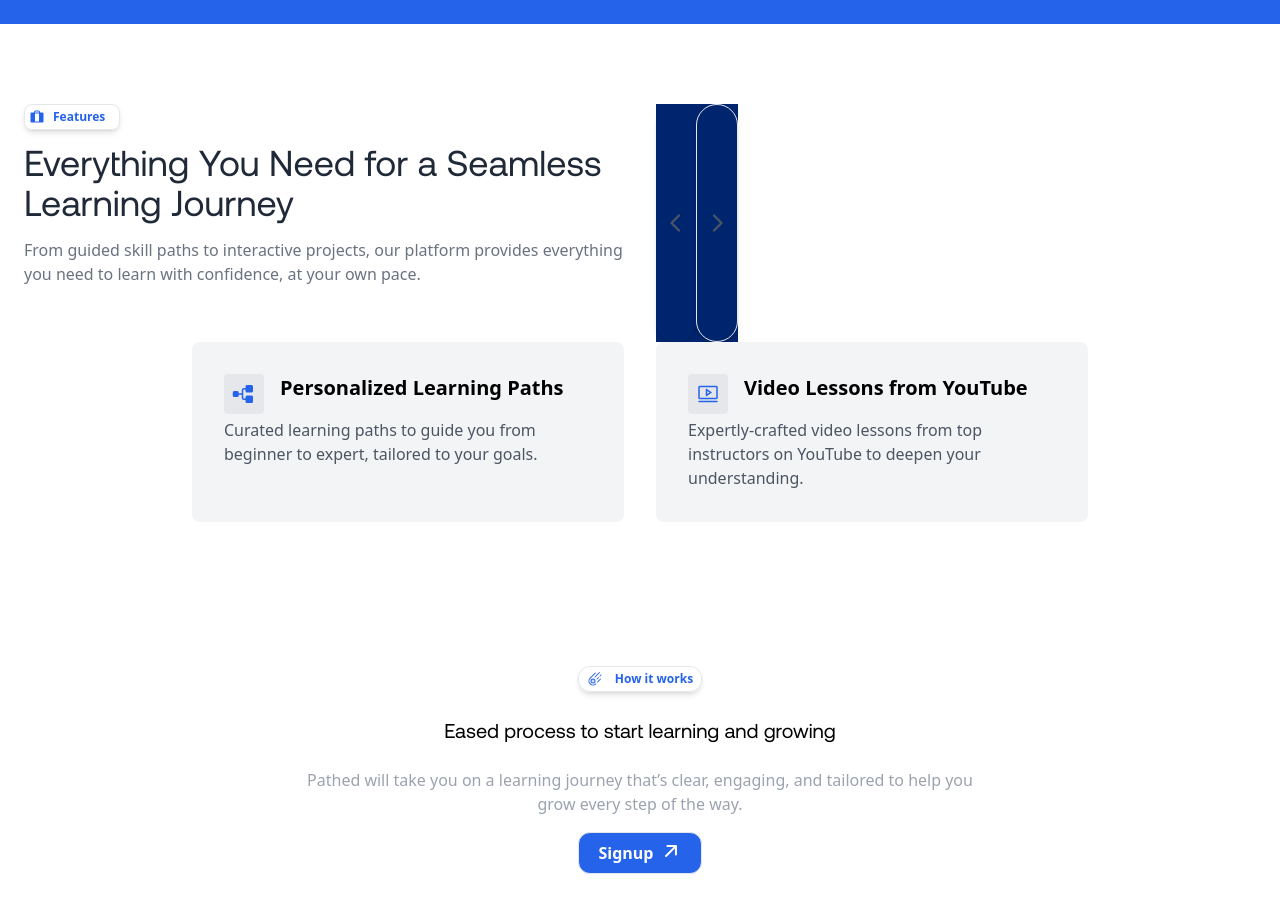
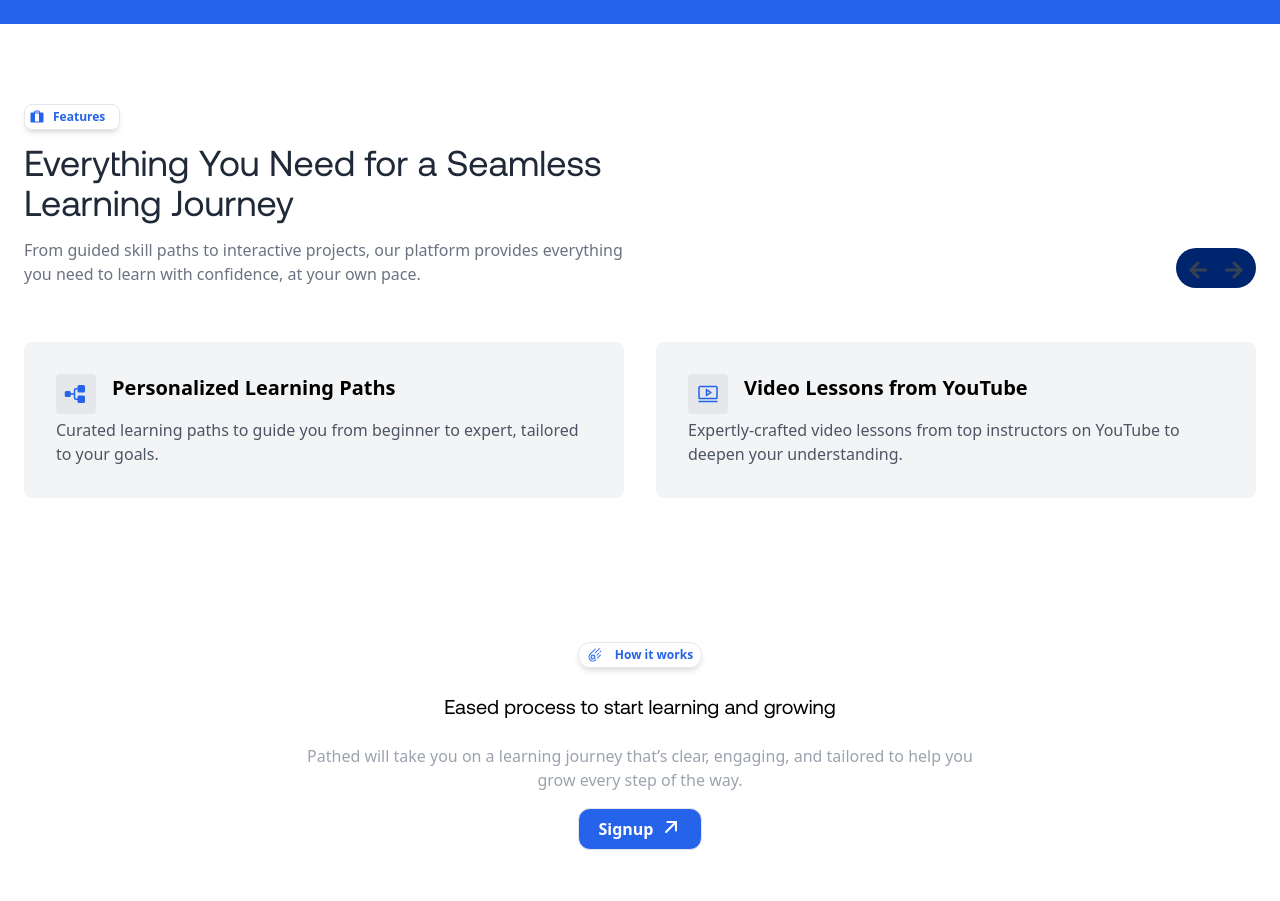
Before and after one commit to oluseyemichael/pathED-Frontend, a React (Vite) app: page / in a window 1280 px wide. Shown: the part 926-1827 px from the top of the page. Built offline with nearby package versions, Linux system fonts and the light colour scheme.

Commit message:
Updated Carousel button on Features section

```diff
--- a/src/components/FeaturesSection.jsx
+++ b/src/components/FeaturesSection.jsx
@@ -1,6 +1,7 @@
 import React, { useState } from 'react';
 import { PiTreeStructureFill, PiVideo, PiSuitcaseFill, PiCaretLeftBold, PiCaretRightBold } from "react-icons/pi";
 import { BsHourglassTop } from "react-icons/bs";
+import { FaArrowLeft, FaArrowRight  } from "react-icons/fa";
 
 const FeaturesSection = () => {
   const [currentIndex, setCurrentIndex] = useState(0);
@@ -38,16 +39,15 @@ const FeaturesSection = () => {
     );
   };
 
-  // Get the two features to display based on current index
   const displayedFeatures = [
     features[currentIndex * 2],
     features[currentIndex * 2 + 1]
-  ].filter(Boolean); // Remove undefined if odd number of features
+  ].filter(Boolean);
 
   return (
     <section id='features' className="py-20 font-aeonik px-6">
       <div className="container mx-auto">
-        <div className='flex flex-row space-x-4'>
+        <div className='flex flex-row space-x-10 justify-between'>
           <div className='text-left sm:w-1/2'>
             <div className='flex flex-row mb-3 space-x-2 border rounded-lg w-24 shadow-md p-1'>
               <PiSuitcaseFill className="h-4 w-4 text-blue-600" />
@@ -60,26 +60,27 @@ const FeaturesSection = () => {
               From guided skill paths to interactive projects, our platform provides everything you need to learn with confidence, at your own pace.
             </p>
           </div>
+
           {/* Carousel Navigation Buttons */}
-          <div className="bg-[#00256F] flex flex-row">
+          <div className="hidden md:flex right-0 bg-[#00256F] space-x-2 rounded-full p-2 h-10 mt-52 lg:mt-36 text-gray-700">
             <button
               onClick={handlePrev}
-              className=" border-gray-200 rounded-full p-2 shadow-md hover:bg-gray-100 transition-colors"
+              className="p-1 rounded-full hover:text-white hover:bg-blue-600 transition-colors"
             >
-              <PiCaretLeftBold className="h-6 w-6 text-gray-600" />
+              <FaArrowLeft  className="h-5 w-5" />
             </button>
             <button
               onClick={handleNext}
-              className=" border border-gray-200 rounded-full p-2 shadow-md hover:bg-gray-100 transition-colors"
+              className="p-1 rounded-full hover:text-white hover:bg-blue-600 transition-colors"
             >
-              <PiCaretRightBold className="h-6 w-6 text-gray-600" />
+              <FaArrowRight className="h-5 w-5" />
             </button>
           </div>
+
         </div>
 
         {/* Large and Medium Screens Carousel */}
-        <div className="hidden md:flex items-center justify-center relative">
-          <div className="grid grid-cols-2 gap-8 w-full max-w-4xl">
+        <div className="hidden md:grid grid-cols-2 gap-8 w-full  relative">
           {displayedFeatures.map((feature, index) => (
             <div
               key={index}
@@ -96,7 +97,6 @@ const FeaturesSection = () => {
               </p>
             </div>
           ))}
-          </div>
         </div>
 
         {/* Mobile and Small Screens (Full Grid) */}
```
Lines whose indentation alone changed are shown as unchanged.
